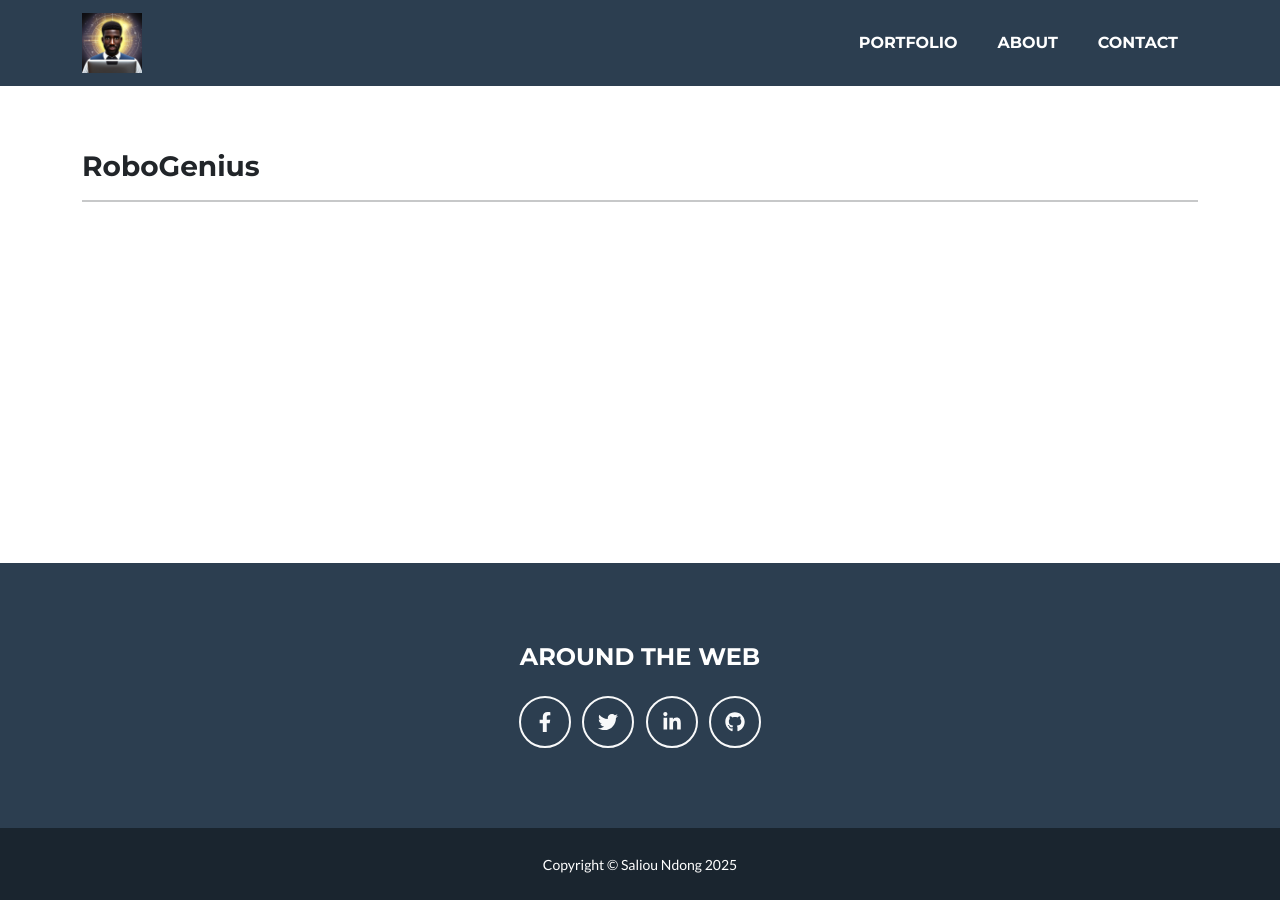
After one commit to salioundong/Portfolio_Saliou, a Django app: page /roboGenius in a window 1280 px wide. The commit adds this page. Run offline with Django 5.2, Linux system fonts and the light colour scheme; some libraries are stand-ins or nearby versions.

Commit message:
fix nav bar little screen and begin start of roboGenius page

```diff
--- /dev/null
+++ b/portfolio/templates/portfolio/RoboGenius.html
@@ -0,0 +1,22 @@
+{% extends "portfolio/layout.html" %}
+
+{% load static %}
+
+{% block body_class %}page-with-navbar{% endblock %}
+
+{% block body %}
+    <div class="container" style="margin-bottom: 100px; margin-top: -50px;">
+        <div class="row">
+            <div class="col-sm-12">
+                <h3>RoboGenius</h3>
+                <hr>
+            </div>
+        </div>
+
+        <div class="row-mb-3">
+            <div class="col-sm-8">
+
+            </div>
+        </div>
+    </div>
+{% endblock %}
--- a/portfolio/templates/portfolio/layout.html
+++ b/portfolio/templates/portfolio/layout.html
@@ -17,13 +17,13 @@
     <body id="page-top" class="{% block body_class %}page-with-navbar{% endblock %}">
         <div class="wrapper">
             <!-- Navigation-->
-            <nav class="navbar navbar-expand-lg bg-secondary text-uppercase fixed-top" id="mainNav">
+            <nav class="navbar navbar-expand-lg bg-secondary text-uppercase fixed-top navbar-shrink" id="mainNav">
                 <div class="container">
                     <a class="navbar-brand" href="/#page-top">
-                        <img src="{% static 'assets/img/logo1.jpg' %}" alt="Logo" style="height: 100px;">
+                        <img src="{% static 'assets/img/logoo.jpeg' %}" alt="Logo" style="height: 60px;">
                     </a>
                     <button class="navbar-toggler text-uppercase font-weight-bold bg-primary text-white rounded" type="button" data-bs-toggle="collapse" data-bs-target="#navbarResponsive" aria-controls="navbarResponsive" aria-expanded="false" aria-label="Toggle navigation">
-                        Menu
+                        <!-- <svg class="svg-inline--fa fa-bars" aria-hidden="true" focusable="false" data-prefix="fas" data-icon="bars" role="img" xmlns="http://www.w3.org/2000/svg" viewBox="0 0 448 512" data-fa-i2svg=""><path fill="currentColor" d="M0 96C0 78.3 14.3 64 32 64H416c17.7 0 32 14.3 32 32s-14.3 32-32 32H32C14.3 128 0 113.7 0 96zM0 256c0-17.7 14.3-32 32-32H416c17.7 0 32 14.3 32 32s-14.3 32-32 32H32c-17.7 0-32-14.3-32-32zM448 416c0 17.7-14.3 32-32 32H32c-17.7 0-32-14.3-32-32s14.3-32 32-32H416c17.7 0 32 14.3 32 32z"></path></svg> -->
                         <i class="fas fa-bars"></i>
                     </button>
                     <div class="collapse navbar-collapse" id="navbarResponsive">
@@ -60,5 +60,6 @@
                 <div class="container"><small>Copyright &copy; Saliou Ndong 2025</small></div>
             </div>
         </div>
+        <script src="https://cdn.jsdelivr.net/npm/bootstrap@5.3.0-alpha1/dist/js/bootstrap.bundle.min.js"></script>
     </body>
 </html>
--- a/portfolio/templates/portfolio/soccer_2023.html
+++ b/portfolio/templates/portfolio/soccer_2023.html
@@ -5,7 +5,7 @@
 {% block body_class %}page-with-navbar{% endblock %}
 
 {% block body %}
-    <div class="container" style="margin-bottom: 100px;">
+    <div class="container" style="margin-bottom: 100px; margin-top: -50px;">
         <div class="row">
             <div class="col-sm-12">
                 <h3>Soccer 2023</h3>
@@ -17,7 +17,7 @@
             <div class="col-sm-8">
                 <img class="img-fluid" src="{% static 'assets/img/img_projects/soccer 2023.png' %}" />
             </div>
-            <div class="col-sm-4">
+            <div class="col-sm-4 mt-3 mt-sm-0">
                 <div class="card shadow-sm">
                     <div class="card-body">
                         <p class="card-text"><strong>Date:</strong> January 2023</p>
--- a/portfolio/urls.py
+++ b/portfolio/urls.py
@@ -4,6 +4,6 @@ from . import views
 urlpatterns = [
     path("", views.index, name="index"),
     path("soccer_2023", views.soccer2023, name="soccer_2023"),
-    path("projectB", views.projectB, name="projectB"),
+    path("roboGenius", views.roboGenius, name="roboGenius"),
     path("projectC", views.projectC, name="projectC")
 ]
--- a/portfolio/views.py
+++ b/portfolio/views.py
@@ -9,8 +9,8 @@ def index(request):
 def soccer2023(request):
     return render(request, "portfolio/soccer_2023.html")
 
-def projectB(request):
-    return render(request, "portfolio/projectB.html")
+def roboGenius(request):
+    return render(request, "portfolio/RoboGenius.html")
 
 def projectC(request):
     return render(request, "portfolio/projectC.html")
```
Also changed, not shown: portfolio/templates/portfolio/index.html (+5 -2 lines), portfolio/templates/portfolio/projectB.html (deleted, +0 -10 lines), portfolio/static/assets/img/logo.jpeg (added), portfolio/static/assets/img/logo.jpg (deleted), portfolio/static/assets/img/logoo.jpeg (added).
